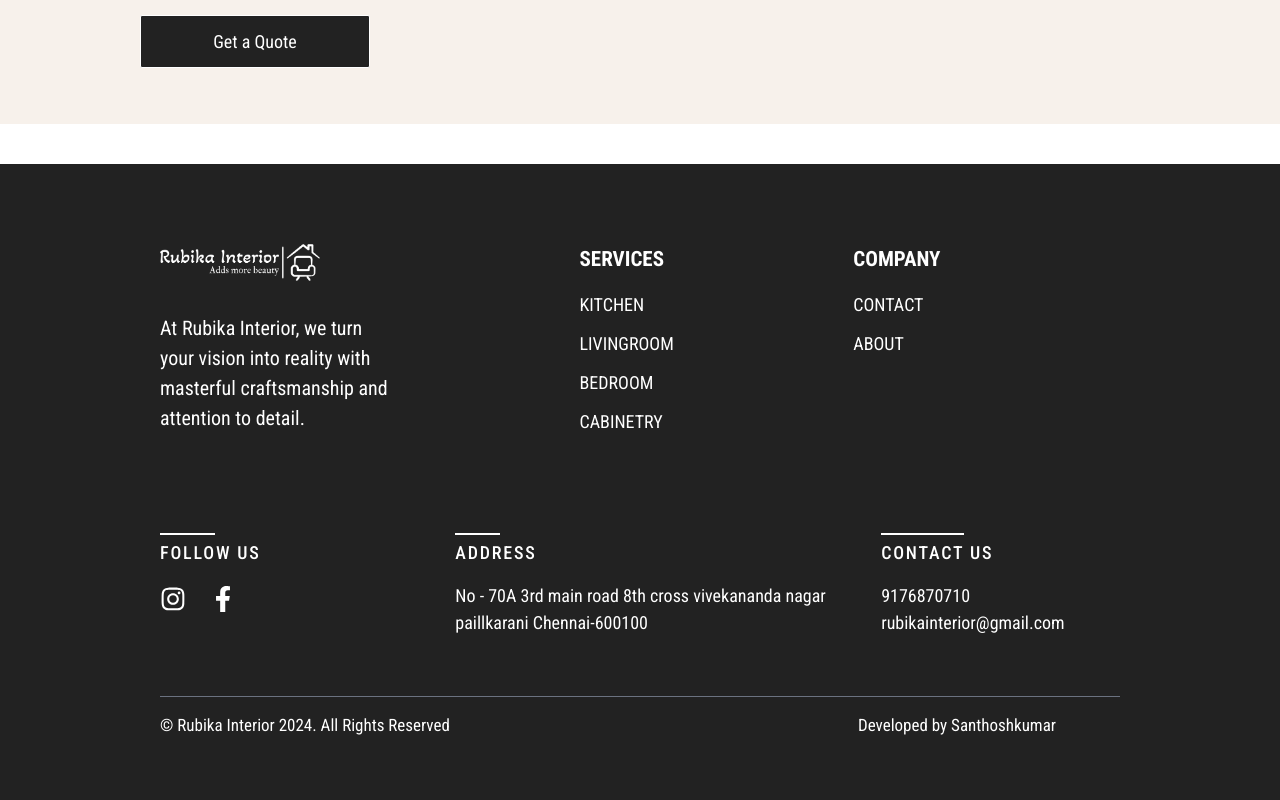
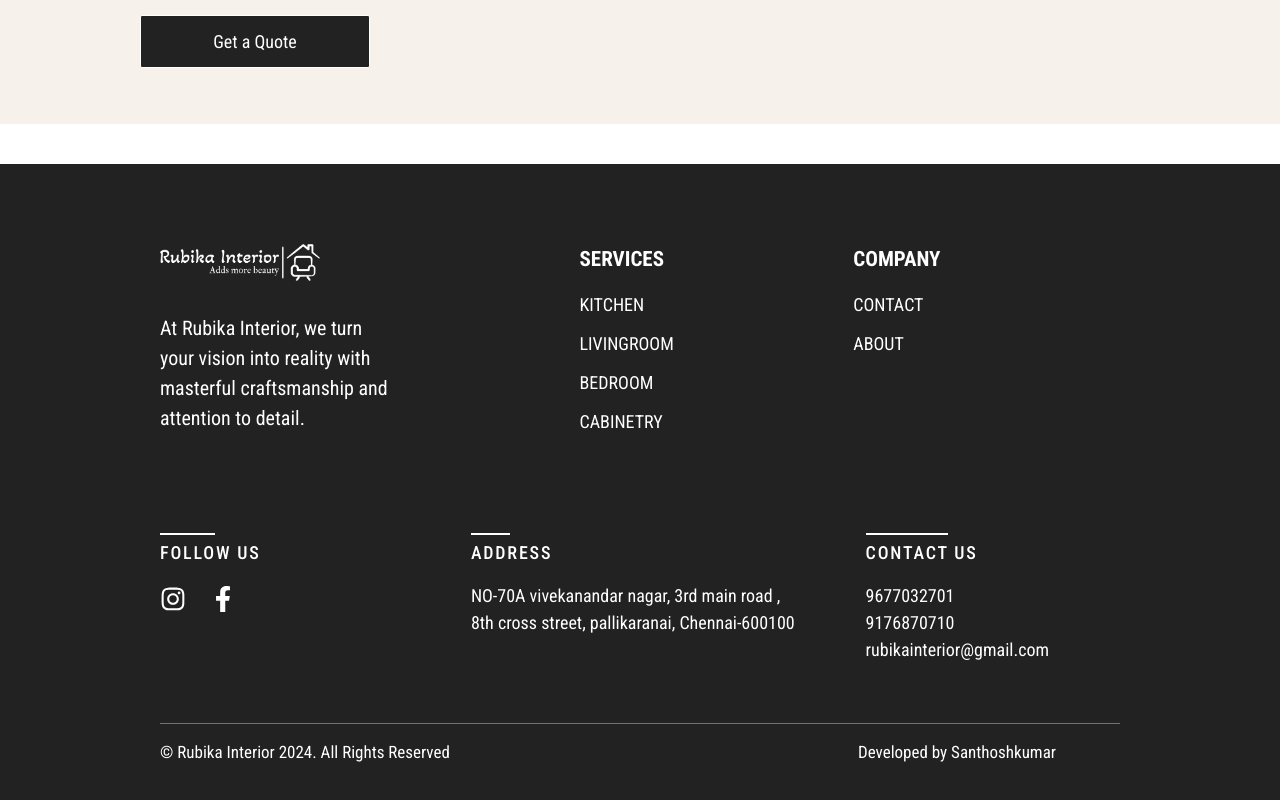
Before and after one commit to santhosh-kumar-3/rubika_interior, a React (Create React App) app: page / in a window 1280 px wide. Shown: the part 7445-8245 px from the top of the page. Built offline with nearby package versions, Linux system fonts and the light colour scheme.

Commit message:
Final Over That

```diff
--- a/src/components/sections/Footer.jsx
+++ b/src/components/sections/Footer.jsx
@@ -147,8 +147,8 @@ const Footer = () => {
                   <div className="absolute top-[-6px] left-0 w-[12%] border-t-[2.5px] border-white"></div>
                 </div>
                 <p className="text-[18px] mt-4">
-                  No - 70A 3rd main road 8th cross vivekananda nagar <br />
-                  paillkarani Chennai-600100
+                  NO-70A vivekanandar nagar, 3rd main road ,<br /> 8th cross
+                  street, pallikaranai, Chennai-600100
                 </p>
               </div>
 
@@ -160,6 +160,7 @@ const Footer = () => {
                   <div className="absolute top-[-6px] left-0 w-[45%] border-t-[2.5px] border-white"></div>
                 </div>
                 <div className="flex text-[18px] flex-col mt-4">
+                  <p>9677032701</p>
                   <p>9176870710</p>
                   <p>rubikainterior@gmail.com</p>
                 </div>
@@ -257,8 +258,8 @@ const Footer = () => {
             <div className="absolute top-[-6px] left-0 w-[18%] border-t-[2.5px] border-white"></div>
           </div>
           <p className="text-[17px] mt-2">
-            No - 70A 3rd main road 8th cross vivekananda nagar <br />
-            paillkarani Chennai-600100
+            NO-70A vivekanandar nagar, 3rd main road ,<br /> 8th cross street,
+            pallikaranai, Chennai-600100
           </p>
         </div>
 
@@ -270,6 +271,9 @@ const Footer = () => {
             <div className="absolute top-[-6px] left-0 w-[22%] border-t-[2.5px] border-white"></div>
           </div>
           <div className="flex text-[17px] flex-col mt-2">
+            <a href="tel:9677032701" className="hover:underline">
+              9677032701
+            </a>
             <a href="tel:9176870710" className="hover:underline">
               9176870710
             </a>
```
